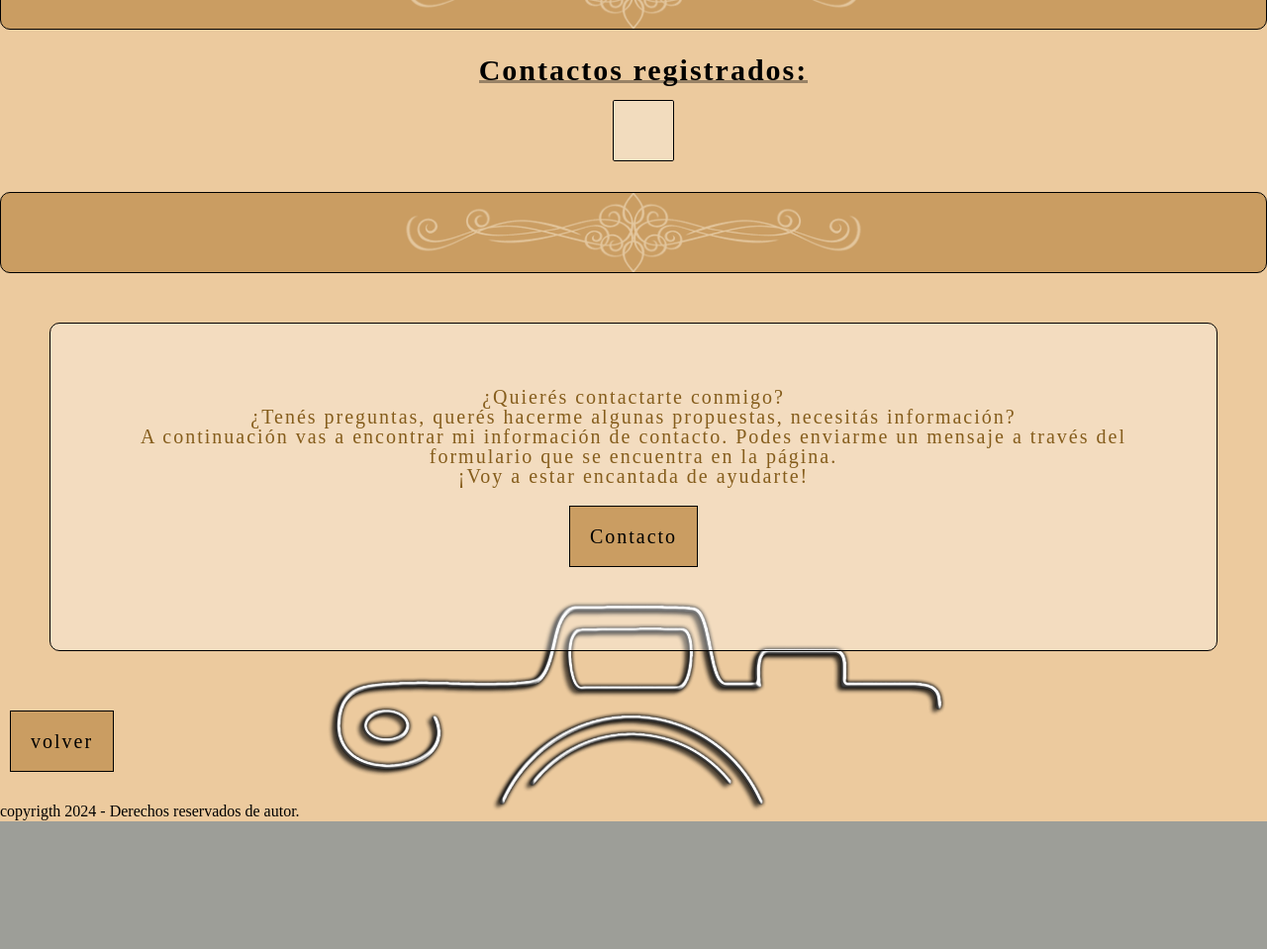
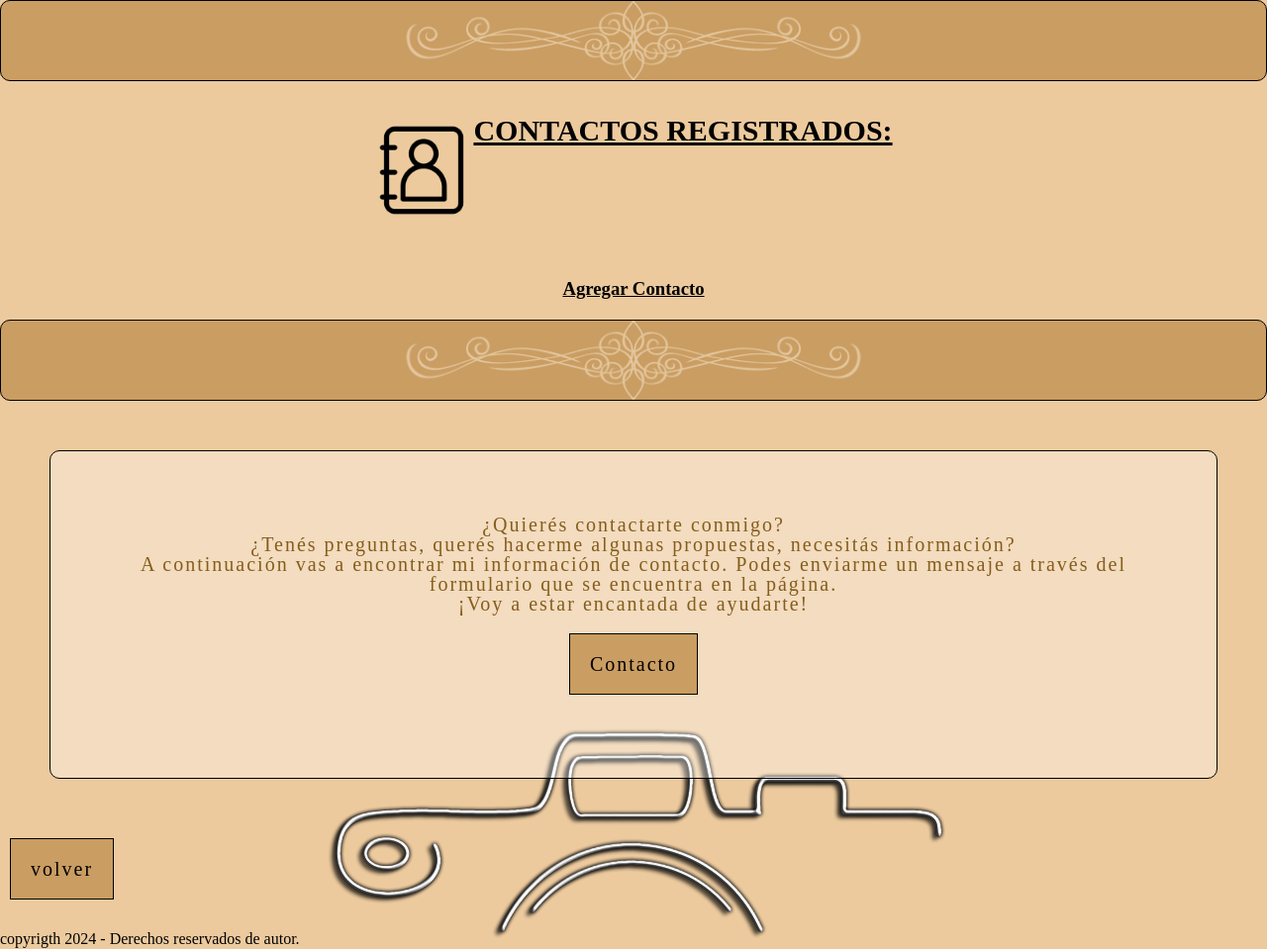
Before and after one commit to VeroSpi/g19-fotografia2024, a Flask app: page /contacto in a window 1280 px wide. Shown: the part 1352-2311 px from the top of the page at 99% size. Before the commit the page ends 2182 px from the top, so only its background shows below. Run offline with Flask 3, Linux system fonts and the light colour scheme; data that the repository does not hold is empty.

Commit message:
agregado de enlaces html, algunas imagenes y cambios en css

```diff
--- a/tp/app/app.py
+++ b/tp/app/app.py
@@ -1,8 +1,9 @@
 #  .venv\Scripts\activate
-# cd app --> flask --app app run --debug
+# cd app --> flask --app app
+# run --debug
 
 from flask import Flask, render_template, request, redirect, url_for
-from controller_db import conexionMySQL,ver_contactos
+from controller_db import *
 
 app = Flask(__name__)
 
@@ -12,13 +13,76 @@ def Inicio():
     title = "Inicio"
     return render_template("index.html", titulo=title)
 
+# @app.route("/contactosagendados/<int:id>")
+# def datacontactos(id):
+#     title="Reservas"
+#     return render_template("contactosagendados.html",title=title,contactos=contactos[id])
+
+
 # Sección Contacto
 @app.route("/contacto")
 def Contacto():
     contacto = ver_contactos()
     title = "contacto"
     return render_template("contacto.html", title=title,
-    contacto =contacto)
+    contacto=contacto)
+
+# Insert
+# cargar el contacto
+@app.route("/cargar_contacto")
+def agregar_contacto():
+    title= "Cargar Contacto"
+    return render_template("nuevo_contacto.html", title=title)
+
+# enviar el  formulario de contacto por el metodo post
+@app.route("/guardar_contacto", methods=["POST"])
+def guardar_contacto():
+    title= "Guardar Contacto"
+    print(request.form)
+    nombre = request.form["nombre"]
+    apellido = request.form["apellido"]
+    email = request.form["email"]
+    telefono = request.form["telefono"]
+    fecha_evento = request.form["fecha_evento"]
+    cargar_contacto(nombre, apellido,email,telefono,fecha_evento)
+    return  redirect("/contacto")
+
+# update
+@app.route("/editar_contacto/<int:id>")
+def editar_contacto(id):
+    title = "Editar contacto"
+    contacto_por_id = obtener_contacto_por_id(id)
+    return render_template("editar_contacto.html", title=title, contacto=contacto_por_id)
+
+# @app.route("/editar_contacto", methods=["GET","POST"])
+# def guardar_edicion_contacto():
+#     id_edit = request.form["id"]
+#     nombre = request.form["nombre"]
+#     apellido = request.form["apellido"]
+#     email = request.form["email"]
+#     telefono = request.form["telefono"]
+#     fecha_evento = request.form["fecha_evento"]
+#     resp = actualizar_contacto(id_edit,nombre, apellido,email,telefono,fecha_evento)
+#     return  redirect("/contacto")
+
+@app.route("/editar_contacto", methods=["POST"])
+def guardar_edicion_contacto():
+    id = request.form.get("id")
+    nombre = request.form.get("nombre")
+    apellido = request.form.get("apellido")
+    email = request.form.get("email")
+    telefono = request.form.get("telefono")
+    fecha_evento = request.form.get("fecha_evento")
+
+    actualizar_contacto(id, nombre, apellido, email, telefono, fecha_evento)
+    return redirect("/contacto")
+
+# delete
+@app.route("/borrar_contacto/<int:id>")
+def delte_contacto(id):
+    eliminar_contacto(id)
+    return redirect("/contacto")
+
 
 # Sección Conóceme
 @app.route("/conoceme")
@@ -34,79 +98,3 @@ def galeria():
 
 if __name__ == "__main__":
     app.run(debug=True)
-
-########
-
-# # Ruta para mostrar todos los contactos
-# @app.route('/bd-contactos')
-# def contactos():
-#     title = contactos
-#     conn = mysql.conexion.connect(**db_config)
-#     cursor = conn.cursor(dictionary=True)
-#     cursor.execute("SELECT * FROM contactos")
-#     contactos = cursor.fetchall()
-#     cursor.close()
-#     conn.close()
-#     return render_template('contactos.html', title = title)
-
-# # Ruta para manejar el formulario de contacto
-# @app.route('/contacto', methods=['GET', 'POST'])
-# def contacto():
-#     if request.method == 'POST':
-#         nombre = request.form['nombre']
-#         email = request.form['email']
-#         telefono = request.form['telefono']
-#         fecha_evento = request.form['fecha_evento']
-#         mensaje = request.form['mensaje']
-
-#         # Insertar datos en la base de datos
-#         conn = mysql.connector.connect(**db_config)
-#         cursor = conn.cursor()
-#         cursor.execute("INSERT INTO contactos (nombre, email, telefono, fecha_evento, mensaje) VALUES (%s, %s, %s, %s, %s)",
-#                        (nombre, email, telefono, fecha_evento, mensaje))
-#         conn.commit()
-#         cursor.close()
-#         conn.close()
-
-#         return redirect(url_for('contactos'))
-#     return render_template('contacto.html')
-
-# # Ruta para editar un contacto
-# @app.route('/editar/<int:id>', methods=['GET', 'POST'])
-# def editar(id):
-#     conn = mysql.connector.connect(**db_config)
-#     cursor = conn.cursor(dictionary=True)
-#     cursor.execute("SELECT * FROM contactos WHERE id = %s", (id,))
-#     contacto = cursor.fetchone()
-
-#     if request.method == 'POST':
-#         nombre = request.form['nombre']
-#         email = request.form['email']
-#         telefono = request.form['telefono']
-#         fecha_evento = request.form['fecha_evento']
-#         mensaje = request.form['mensaje']
-
-#         cursor.execute("""
-#             UPDATE contactos
-#             SET nombre = %s, email = %s, telefono = %s, fecha_evento = %s, mensaje = %s
-#             WHERE id = %s
-#         """, (nombre, email, telefono, fecha_evento, mensaje, id))
-#         conn.commit()
-#         return redirect(url_for('contactos'))
-
-#     cursor.close()
-#     conn.close()
-#     return render_template('editar.html', contacto=contacto)
-
-# # Ruta para eliminar un contacto
-# @app.route('/eliminar/<int:id>')
-# def eliminar(id):
-#     conn = mysql.connector.connect(**db_config)
-#     cursor = conn.cursor()
-#     cursor.execute("DELETE FROM contactos WHERE id = %s", (id,))
-#     conn.commit()
-#     cursor.close()
-#     conn.close()
-#     return redirect(url_for('contactos'))
-
-#######
--- a/tp/app/datacontactos.py
+++ /dev/null
@@ -1,3 +0,0 @@
-contactos ={
-
-}
--- a/tp/app/static/css/styles.css
+++ b/tp/app/static/css/styles.css
@@ -977,34 +977,24 @@ footer a:hover{
 
 /*vista en laptop*/
 .contenedor-general-contactos{
-    width: 100%;
-    height: 100vh;
-    background-image: url(/static/img/index/brillos-fondo-inicio.png);
-    background-size: contain;
-    background-position: center;
+    background-size:contain;
+    background-image: url(/static/img/index/brillos-fondo-inicio.png) ;
+    display: flex;
+    justify-content: center;
 
 }
 .titulo-contacto{
+    text-align: center;
     display: flex;
-    width: 100%;
-    height: 100px;
-    margin-top: 20px;
     justify-content: center;
-    font-size: 2.5rem;
-    margin-top: 50px;
-    border-bottom: 1px solid grey;
+    font-size: 30px;
+    margin: 20px;
+    padding: 20px;
 }
-.subtitulo-contacto{
-    width: 40%;
-    height: 100px;
-    display: flex;
-    justify-content: start;
-    font-size: 1.8rem;
 
-}
 .cont-contacto h3{
     margin-top: 20px;
-    font-size: 2rem;
+    font-size: 20px;
 }
 .mapa{
     width: 40%;
--- a/tp/app/tempCodeRunnerFile.py
+++ /dev/null
@@ -1 +0,0 @@
-flask --app app run --debug
--- a/tp/app/templates/contacto.html
+++ b/tp/app/templates/contacto.html
@@ -1,84 +1,173 @@
 {% include 'defaults/head.html' %}
 {% include 'defaults/header.html' %}
 
-<body>
+<body >
+
+    <div class="separacion">
+        <br>
+    </div>
+
     <div class="titulo-contacto">
         <h1>Contacto</h1>
     </div>
-    <div class="contenedor-general-contactos">
+    <hr>
+    <div  class="contenedor-general-contactos">
 
         <div class="cont-contacto">
-                <div class="subtitulo-contacto">
-                    <h2>Fotografa</h2>
+                <div>
+                    <h1>
+                        <img src="/static/img/contacto/argentina.png"  height="30px" width="30px" alt="bandera">
+                        Carolina Silva
+                    </h1>
                 </div>
-                <h3><a href="" id="whatsapp"><i class="fa-brands fa-square-whatsapp"></i></a><a href=""> +541170975959</a></h3>
-                <h3><a href="" id="mail"><i class="fa-solid fa-envelope"></i></i></a><a href=""> fotografia@fotografia.com</a></h3>
-                <h3><a href="" id="instagram"><i class="fa-brands fa-square-instagram"></i></a><a href=""> @Fotografia</a></h3>
-                <h3><a href="" id="ubicacion"><i class="fa-solid fa-location-dot"></i></a> Balcarce 78, C1064 Cdad. Autónoma de Buenos Aires</h3>
 
-                <div class="mapa">
+                <h3>
+                    <img src="/static/img/contacto/whatsapp.png"  height="20px" width="20px" alt="Telefono">
+                    <a href="tel:+54 11 7097-5959">+54 11 7097-5959</a>
+                </h3>
+                <h3>
+                    <img src="/static/img/contacto/email.png" height="20px" width="20px" alt="email">
+                    <a href="mailto:Carolina.Silva@gmail.com"> Carolina.Silva@gmail.com</a>
+                </h3>
+                <h3>
+                    <img src="/static/img/contacto/imagen ig.png" alt="instagram" height="20px" width="20px">
+                    <a href="">@fotografía</a>
+
+                </h3>
+                <h3>
+                    <img src="/static/img/contacto/ubicacion.png" height="20px" width="20px" alt="ubicacion"> Balcarce 78, C1064 C.A.B.A
+                </h3>
+                <br>
+                <div >
                     <iframe id="mapa" src="https://www.google.com/maps/embed?pb=!1m18!1m12!1m3!1d3283.8443001789847!2d-58.374565074259685!3d-34.608098472952726!2m3!1f0!2f0!3f0!3m2!1i1024!2i768!4f13.1!3m3!1m2!1s0x95a3352cbe276f75%3A0xe16921ef0545f86d!2sCasa%20Rosada!5e0!3m2!1ses-419!2sar!4v1715489720022!5m2!1ses-419!2sar" width="300" height="225" style="border:0;" allowfullscreen="" loading="lazy" referrerpolicy="no-referrer-when-downgrade"></iframe>
                 </div>
             </div>
 
-            <section>
-
-                <div id="formulario">
+        <section class="formato-formulario">
                     <form action="mailto:fotografias@fotografias.com">
                         <br>
                         <div>
-                            <label for="nombre">Nombre
-                            <br><input type="text" name="nombre" required>
+                            <input type="hidden" name="id" value="{{contacto[0]}}">
+                        </div>
+                        <div>
+                            <h3>
+
+                                Los campos con * son obligatorios
+                            </h3>
+                        </div>
+                        <br>
+                        <div>
+                            <label for="nombre">Nombre*
+                            <br>
+                            <input placeholder="Carolina"  type="text" name="nombre" required>
                         </label>
                         </div>
                         <div>
-                            <label for="mail">Mail <br><input type="text"></label>
+                            <label for="apellido">Apellido*
+                            <br>
+                            <input  placeholder="Silva" type="text" name="apellido" required>
+                            </label>
+                        </div>
+                        <div>
+                            <label for="mail">Mail*
+                            <br>
+                            <input  placeholder="Carolina.Silva@example.com" type="text" name="mail" required>
+                            </label>
 
                         </div>
                         <div>
-                            <label for="Telefono">Telefono <br><input type="text" required></label>
+                            <label for="telefono">Teléfono*
+                            <br>
+                            <input placeholder="11 5856-0202" type="number" name="telefono" required>
+                            </label>
 
                         </div>
 
                         <div>
-                            <label for="fecha">Fecha del evento (mm/dd/yyyy) <br><input type="date"></label>
+                            <label for="fecha">Fecha del evento (dd/mm/yyyy)*
+                            <br>
+                            <input type="date" name="fecha_evento">
+                            </label>
 
                         </div>
 
                         <div>
-                            <label for="mensaje">Mensaje <br>
-                                <textarea name="mensaje" id="" maxlength="1500" minlength="50" cols="30" rows="10"></textarea></label>
+                            <label for="mensaje">Mensaje
+                                <br>
+                                <textarea placeholder="Escribe aquí tu mensaje..." name="mensaje" id="" maxlength="1500" minlength="20" cols="30" rows="10"></textarea>
+                            </label>
 
                         </div>
+                        <section>
+                            <h4>
+                                Sí, he leído la declaración de protección de datos y acepto que los datos que proporcioné anteriormente se recopilen y almacenen electrónicamente. Mis datos sólo se utilizarán estrictamente con la finalidad de procesar y responder a mi consulta y no serán cedidos a terceros. Al enviar el formulario de contacto, acepto el tratamiento.
+                            </h4>
+                        </section>
                     <div>
-                            <button>Enviar</button>
+                        <button class="button" >
+                            <img src="/static/img/contacto/enviar.png" height="30px" width="30px" alt="enviar">
+                            Enviar
+                        </button>
                     </div>
 
                  </form>
+
+
+        </section>
+
+        </div>
+
+        <div class="separacion">
+            <br>
+        </div>
+
+
+        </div>
+        <h2  class="titulo-contacto" style="text-decoration-line:underline;">
+            <img src="/static/img/contacto/agenda.png" height="100px" width="100px" alt="agenda">
+            CONTACTOS REGISTRADOS:
+        </h2>
+        </div>
+
+        <section>
+
+            <div style="color: rgb(0, 0, 0)">
+
+                <div style="display: flex;">
+                    {%for i in contacto%}
+                    <h3 class="cont-contacto" >
+                        <br>Contacto: {{i[0]}}
+                        <br> Nombre:{{i[1]}}
+                        <br>Apellido:{{i[2]}}
+                        <br> Mail: {{i[3]}}
+                        <br> Teléfono: {{i[4]}}
+                        <br> Fecha de Evento: {{i[5]}}
+
+                        <div>
+                            <a href="/editar_contacto/{{i[0]}}">Editar</a>
+                            <a href="/borrar_contacto/{{i[0]}}">Borrar</a>
+                        </div>
+                    </h3>
+
+                </div>
+
+
+                {%endfor%}
+            </div>
+
+            <div class= "seccion-imagenes">
+                <h3 style="color:rgb(0, 0, 0)">
+
+                    <a href="/cargar_contacto" class="btn btn-warning " style="color: black"> Agregar Contacto</a>
+                </h3>
             </div>
         </section>
-    </div>
 
 
         <div class="separacion">
             <br>
         </div>
 
-    <section class="seccion-imagenes">
-        <h2 style="color:rgb(0, 0, 0)">Contactos registrados:</h2>
-        <div style="color: rgb(0, 0, 0);">
-            <h3>
-                {%for i in contacto%}
-                <br> Nombre: {{i[1]}} / <br> Mail: {{i[2]}} /<br> Teléfono: {{i[3]}} / <br> Fecha de evento: {{i [4]}}
-                <hr>
-                {%endfor%}
-            </h3>
-        </div>
-    </section>
-
-    <div class="separacion">
-        <br>
-    </div>
 
         {% include 'defaults/footer.html' %}
 
```
Also changed, not shown: other parts of tp/app/static/css/styles.css (+41 -38 lines), tp/app/controller_db.py (+59 -0 lines), tp/app/templates/bd-contactos.html (deleted, +0 -36 lines), tp/app/templates/editar_contacto.html (added, +71 -0 lines), tp/app/templates/nuevo_contacto.html (added, +72 -0 lines), tp/app/requirements.txt (renamed from tp/requirements.txt), tp/app/static/img/contacto/Pinterest-logo.png (renamed from tp/app/static/img/Pinterest-logo.png), tp/app/static/img/contacto/agenda.png (added), tp/app/static/img/contacto/argentina.png (added), tp/app/static/img/contacto/email.png (added), tp/app/static/img/contacto/enviar.png (added), tp/app/static/img/contacto/imagen ig.png (renamed from tp/app/static/img/ig-png.png), tp/app/static/img/contacto/ubicacion.png (added), tp/app/static/img/contacto/whatsapp.png (added), 1 more files. Lines whose indentation alone changed are shown as unchanged.
